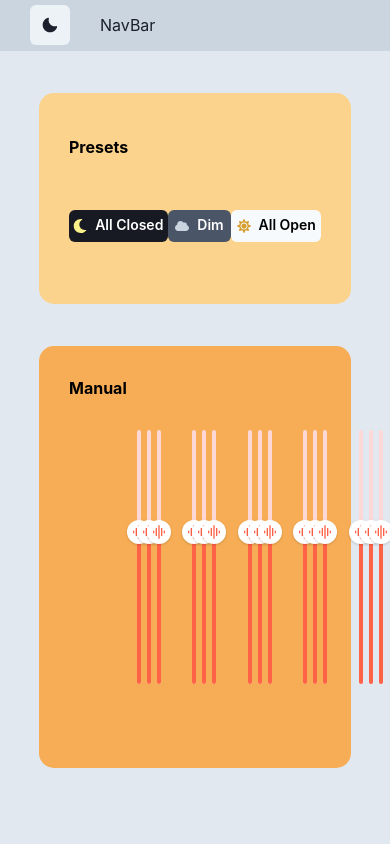
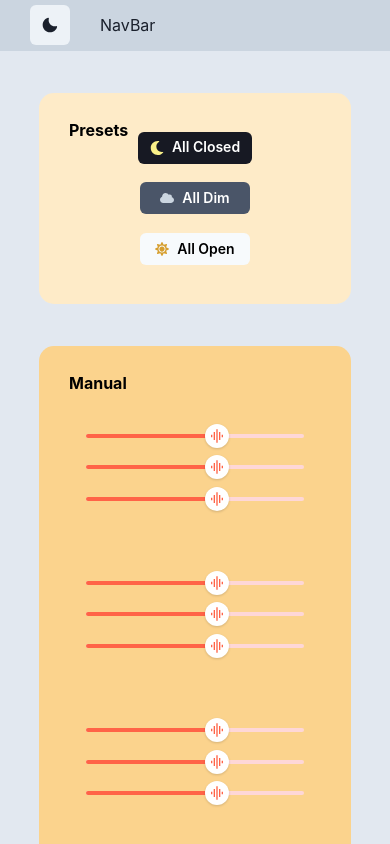
Before and after one commit to adeick/blinds, a Next.js app: page / in a window 390 px wide. Shown: the top 844 px of the page. Built offline with nearby package versions, Linux system fonts and the light colour scheme.

Commit message:
Responsive Styles

```diff
--- a/components/BlindSlider.js
+++ b/components/BlindSlider.js
@@ -11,12 +11,14 @@ import { MdGraphicEq } from 'react-icons/md';
 
 const BlindSlider = (props) => {
     return (
-        <Box h="70%" w="4%">
+        <>
+            <Box h={props.phone ? '4%' : '70%'} w={props.phone ? '70%' : '4%'}>
                 <Slider
                     aria-label='slider-ex-3'
                     defaultValue={60}
-                orientation='vertical'
-                minH='32'
+                    orientation={props.phone ? "horizontal" : "vertical"} //breakpoint({ base: 'vertical', sm: 'vertical', md: 'vertical', lg: 'vertical' })}
+                    minH={props.phone ? '1px' : '100px'}
+                    minW={props.phone ? '32px' : '1px'}
                 >
                     <SliderTrack bg='red.100'>
 
@@ -26,7 +28,8 @@ const BlindSlider = (props) => {
                         <Box color='tomato' as={MdGraphicEq} />
                     </SliderThumb>
                 </Slider>
-        </Box>
+            </Box >
+        </>
     )
 };
 
--- a/pages/index.js
+++ b/pages/index.js
@@ -38,30 +38,30 @@ const Home = () => {
         <IconButton size="md" mr="30px" aria-label='Search database' icon={useColorModeValue(<MoonIcon />, <SunIcon />)} onClick={toggleColorMode} />
         NavBar
       </Flex>
-      <Flex bg={useColorModeValue("gray.200", "gray.900")} h="94vh" w="100%" py="5vh">
+      <Flex bg={useColorModeValue("gray.200", "gray.900")} h={useBreakpointValue({ base: '144vh', md: '94vh' })} w="100%" py="5vh">
         <VStack spacing="5vh" w="100%">
-          <Flex bg="orange.200" h="25vh" w="80vw" py="5vh" px="30px" borderRadius="15px" direction="column">
-            <Text color="black" as="b" mb="6vh">
+          <Flex bg={useColorModeValue("orange.100", "orange.200")} h="25vh" w="80vw" py="3vh" px="30px" borderRadius="15px" direction={useBreakpointValue({ base: 'row', md: 'column' })}>
+            <Text color="black" as="b" mb={useBreakpointValue({ base: '1vh', md: "6vh" })} position="absolute">
               Presets
             </Text>
-            <Flex w="100%">
+            <Flex w="100%" h="100%" direction={useBreakpointValue({ base: 'column', md: "row" })} alignItems={useBreakpointValue({ base: 'center', md: 'flex-end' })}>
               <Spacer />
-              <Button variant="solid" colorScheme='orange' size={useBreakpointValue({ base: 'sm', md: 'md' })}
-                bg="gray.900" _hover={{ bg: "gray.600" }} leftIcon={<Icon as={FaMoon} color="yellow.200" />}>
+              <Button my="5px" minWidth="110px" variant="solid" size={useBreakpointValue({ base: 'sm', md: 'md' })}
+                bg="gray.900" _hover={{ bg: "gray.700" }} _active={{ bg: "gray.800" }} leftIcon={<Icon as={FaMoon} color="yellow.200" />}>
                 <Text color="white">
                   All Closed
                 </Text>
               </Button>
               <Spacer />
-              <Button variant="solid" colorScheme='orange' size={useBreakpointValue({ base: 'sm', md: 'md' })}
-                bg="gray.600" _hover={{ bg: "gray.500" }} leftIcon={<Icon as={FaCloud} color="gray.300" />}>
+              <Button my="5px" minWidth="110px" variant="solid" colorScheme='orange' size={useBreakpointValue({ base: 'sm', md: 'md' })}
+                bg="gray.600" _hover={{ bg: "gray.500" }} _active={{ bg: "gray.400" }} leftIcon={<Icon as={FaCloud} color="gray.300" />}>
                 <Text color="white">
-                  Dim
+                  All Dim
                 </Text>
               </Button>
               <Spacer />
-              <Button variant="solid" colorScheme='orange' size={useBreakpointValue({ base: 'sm', md: 'md' })}
-                bg="gray.50" _hover={{ bg: "gray.200" }} leftIcon={<Icon as={FaSun} color="yellow.500" />}>
+              <Button my="5px" minWidth="110px" variant="solid" colorScheme='orange' size={useBreakpointValue({ base: 'sm', md: 'md' })}
+                bg="gray.50" _hover={{ bg: "gray.200" }} _active={{ bg: "gray.100" }} leftIcon={<Icon as={FaSun} color="yellow.500" />}>
                 <Text color="black">
                   All Open
                 </Text>
@@ -69,30 +69,34 @@ const Home = () => {
               <Spacer />
             </Flex>
           </Flex>
-          <Flex bg="orange.300" h="50vh" w="80vw" p="30px" borderRadius="15px">
-            <Text color="black" as="b" mb="6vh">
+          <Flex bg={useColorModeValue("orange.200", "orange.300")} direction="column" h={useBreakpointValue({ base: '100vh', md: '50vh' })} w="80vw" borderRadius="15px">
+            <Text pl="30px" py="3vh" color="black" as="b" position="absolute">
               Manual
             </Text>
-            <Flex w="100%" direction="row" alignItems="center">
-              <BlindSlider />
-              <BlindSlider />
-              <BlindSlider />
+            <Flex w="100%" h="100%" pt="8%"
+              direction={useBreakpointValue({ base: 'column', md: 'row' })}
+              alignItems="center" pb="30px">
               <Spacer />
-              <BlindSlider />
-              <BlindSlider />
-              <BlindSlider />
+              <BlindSlider phone={useBreakpointValue({ base: true, md: false })} />
+              <BlindSlider phone={useBreakpointValue({ base: true, md: false })} />
+              <BlindSlider phone={useBreakpointValue({ base: true, md: false })} />
               <Spacer />
-              <BlindSlider />
-              <BlindSlider />
-              <BlindSlider />
+              <BlindSlider phone={useBreakpointValue({ base: true, md: false })} />
+              <BlindSlider phone={useBreakpointValue({ base: true, md: false })} />
+              <BlindSlider phone={useBreakpointValue({ base: true, md: false })} />
               <Spacer />
-              <BlindSlider />
-              <BlindSlider />
-              <BlindSlider />
+              <BlindSlider phone={useBreakpointValue({ base: true, md: false })} />
+              <BlindSlider phone={useBreakpointValue({ base: true, md: false })} />
+              <BlindSlider phone={useBreakpointValue({ base: true, md: false })} />
               <Spacer />
-              <BlindSlider />
-              <BlindSlider />
-              <BlindSlider />
+              <BlindSlider phone={useBreakpointValue({ base: true, md: false })} />
+              <BlindSlider phone={useBreakpointValue({ base: true, md: false })} />
+              <BlindSlider phone={useBreakpointValue({ base: true, md: false })} />
+              <Spacer />
+              <BlindSlider phone={useBreakpointValue({ base: true, md: false })} />
+              <BlindSlider phone={useBreakpointValue({ base: true, md: false })} />
+              <BlindSlider phone={useBreakpointValue({ base: true, md: false })} />
+              <Spacer />
             </Flex>
           </Flex>
         </VStack>
```
Lines whose indentation alone changed are shown as unchanged.
